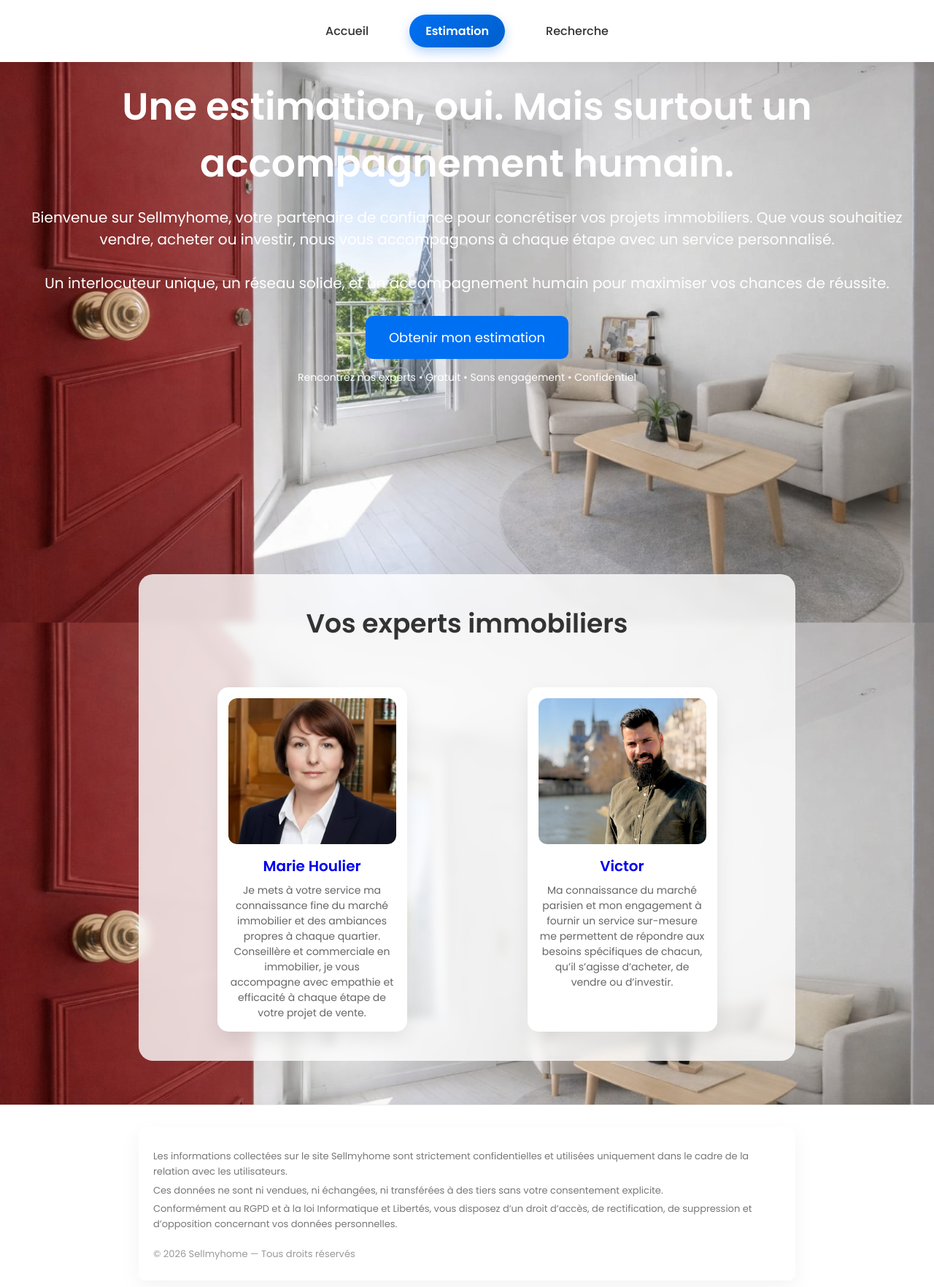
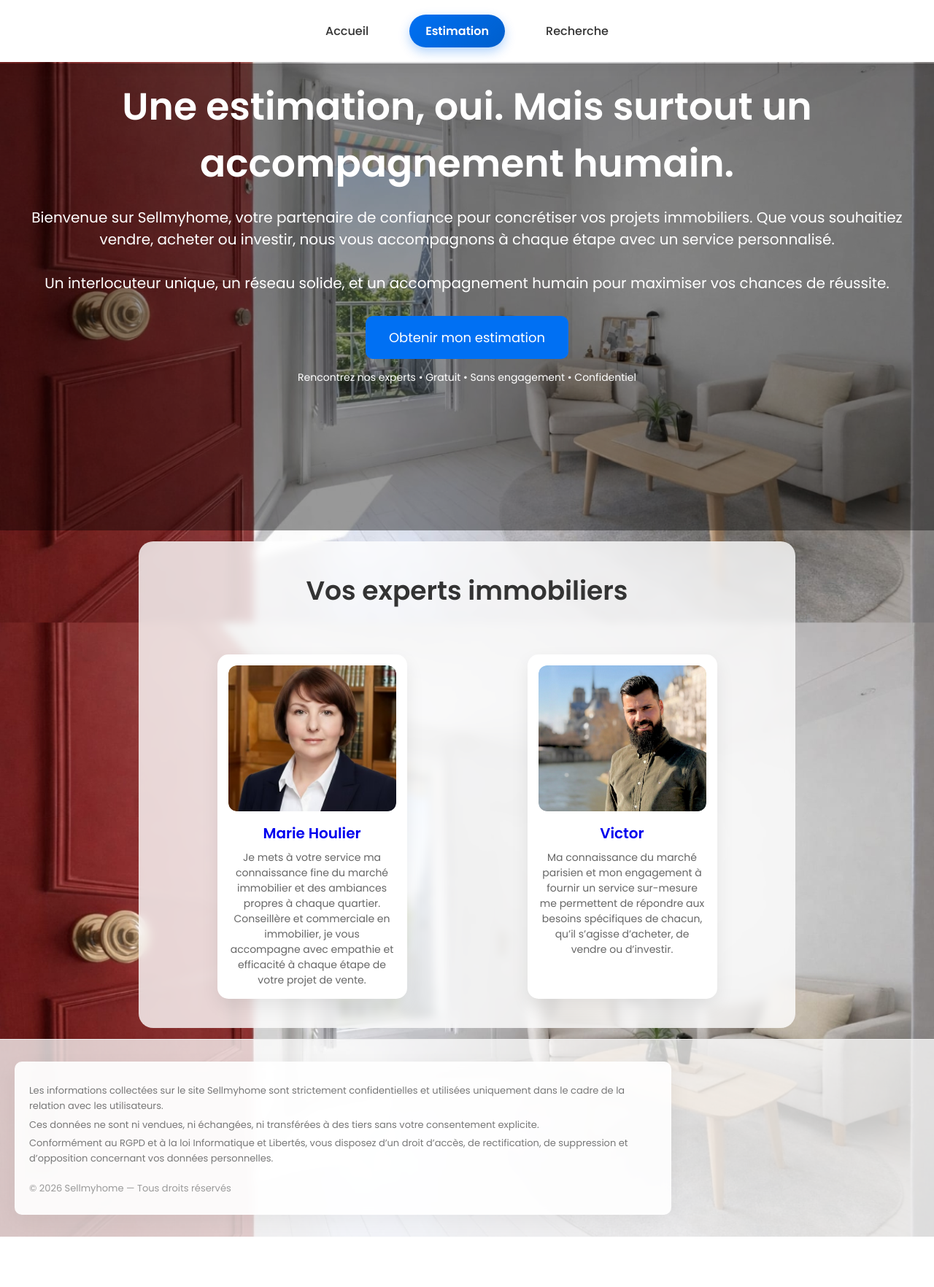
Before and after one commit to Juju-kpi/estimation_immo, a Next.js app: page / in a window 1280 px wide. Shown: the top 1764 px of the page at 73% size. After the commit the page ends 1695 px from the top, so only its background shows below. Built offline with nearby package versions, Linux system fonts and the light colour scheme.

Commit message:
Update globals.css

```diff
--- a/app/globals.css
+++ b/app/globals.css
@@ -164,6 +164,14 @@ body {
   padding: 20px;
 }
 
+.hero::before {
+  content: "";
+  position: absolute;
+  inset: 0;
+  background: rgba(0,0,0,0.4); /* 🔥 clé */
+  z-index: 1;
+}
+
 /* ANIMATION */
 @keyframes fadeUp {
   from {
@@ -209,7 +217,7 @@ body {
 
 .agents {
   max-width: 900px;
-  margin: 60px auto;
+  margin: 15px auto;
   padding: 40px;
   border-radius: 20px;
   background: rgba(255, 255, 255, 0.80); /* transparence clean */
@@ -464,9 +472,9 @@ body {
 }
 
 .footer-legal {
-  background: white; /* 🔥 IMPORTANT */
+  background: rgba(255, 255, 255, 0.75);
   padding: 30px 20px;
-  margin-top: 20px;
+  margin-top: 15px;
   border-top: 1px solid #eee;
   position: relative;
   z-index: 2;
@@ -474,7 +482,7 @@ body {
 
 .footer-container {
   max-width: 900px;
-  margin: auto;
+  margin: 15;
   background: rgba(255, 255, 255, 0.9);
   padding: 20px;
   border-radius: 10px;
```
